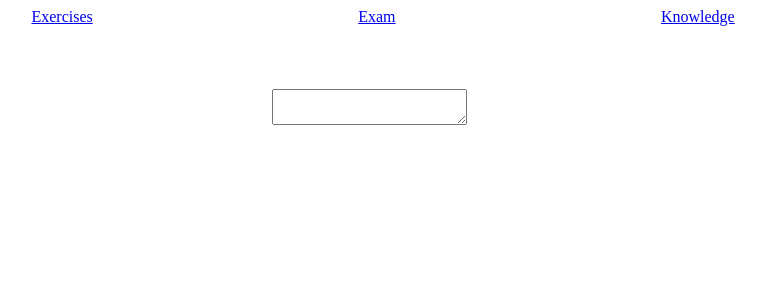
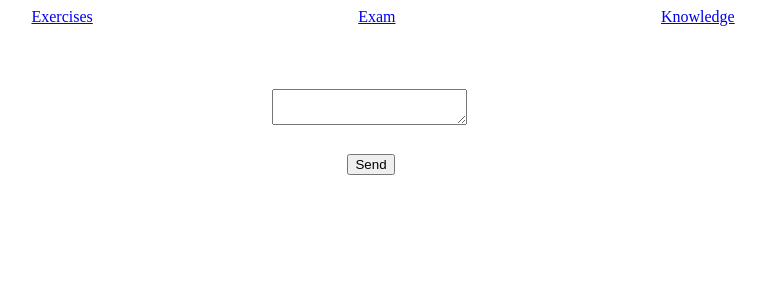
Before and after one commit to htl-leonding-project/leo-database-learner, an Angular app in the folder leo-database-learner-frontend/: page / in a window 1280 px wide. Shown: the top 300 px of the page, without its empty margins (242-1007 px from the left). Built offline with nearby package versions, Linux system fonts and the light colour scheme.

Commit message:
added button #35

```diff
--- a/leo-database-learner-frontend/src/app/app.component.css
+++ b/leo-database-learner-frontend/src/app/app.component.css
@@ -3,7 +3,10 @@ a {
 }
 textarea{
   width: 15%;
-  height: 8%;
   margin-top: 5%;
   margin-left: 40%;
 }
+button {
+  margin-left: 46%;
+  margin-top: 2%;
+}
--- a/leo-database-learner-frontend/src/app/app.component.html
+++ b/leo-database-learner-frontend/src/app/app.component.html
@@ -5,5 +5,6 @@
 </div><br>
 
 <label>
-  <textarea></textarea>
+  <textarea></textarea><br>
+  <button>Send</button>
 </label>
```
